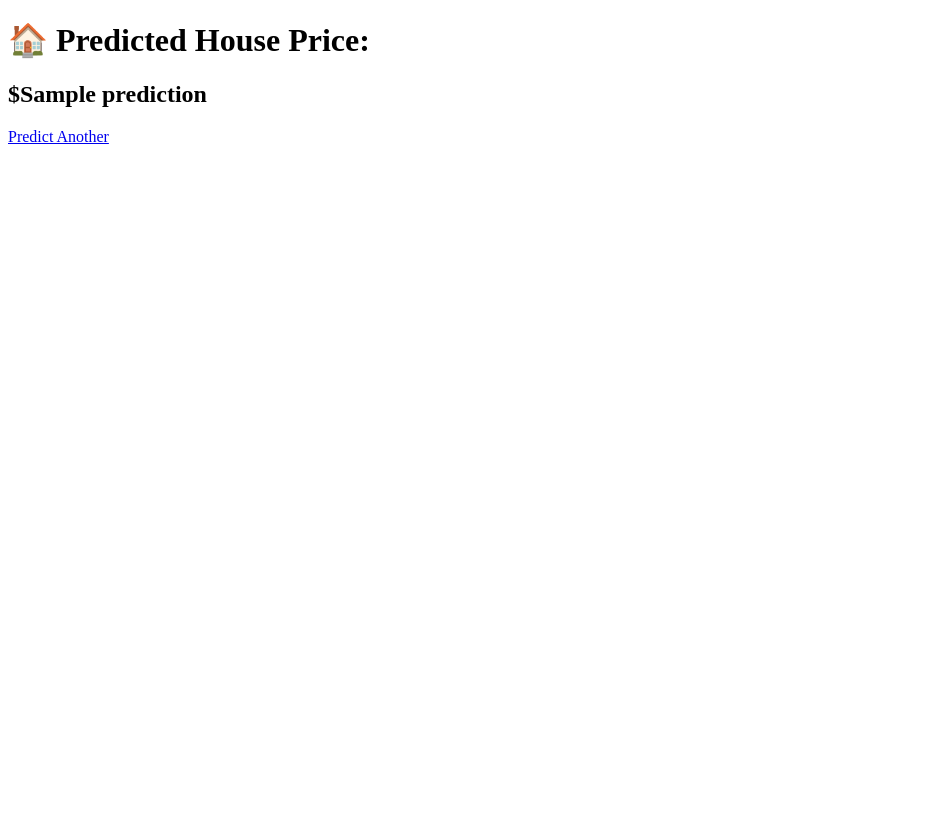
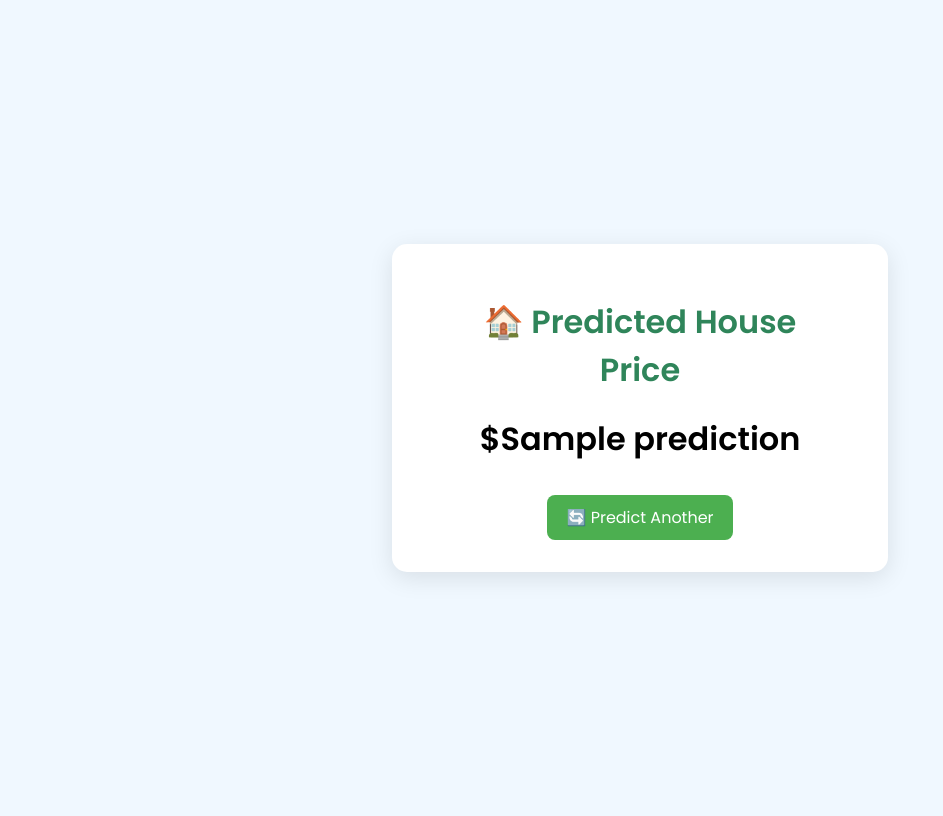
Before and after one commit to 01koushal/house-price-prediction, a Flask app: template templates/result.html in a window 1280 px wide. Shown: the whole page, without its empty margins (0-943 px from the left). Before the commit the page ends 144 px from the top, so only its background shows below. Run offline with Flask 3, Linux system fonts and the light colour scheme; the template is opened without the code that fills it: most values are stand-ins (such as "Sample title", 1, 10 or a date in 2020); parts of the project's set-up code (start-up, migrations or seed data) failed here and were passed over.

Commit message:
Update result.html

```diff
--- a/templates/result.html
+++ b/templates/result.html
@@ -1,11 +1,60 @@
 <!DOCTYPE html>
-<html>
+<html lang="en">
+
 <head>
-    <title>Predicted Price</title>
+    <meta charset="UTF-8">
+    <title>Prediction Result</title>
+    <link href="https://fonts.googleapis.com/css2?family=Poppins:wght@400;600&display=swap" rel="stylesheet">
+    <style>
+        body {
+            font-family: 'Poppins', sans-serif;
+            background: #f0f8ff;
+            display: flex;
+            justify-content: center;
+            align-items: center;
+            height: 100vh;
+        }
+
+        .result-card {
+            background-color: white;
+            padding: 2rem 3rem;
+            border-radius: 15px;
+            box-shadow: 0 6px 25px rgba(0, 0, 0, 0.1);
+            text-align: center;
+            max-width: 400px;
+        }
+
+        h1 {
+            color: #2f855a;
+        }
+
+        h2 {
+            font-size: 2rem;
+            margin: 1rem 0;
+        }
+
+        a {
+            display: inline-block;
+            margin-top: 1rem;
+            text-decoration: none;
+            color: #fff;
+            background-color: #4CAF50;
+            padding: 0.6rem 1.2rem;
+            border-radius: 8px;
+        }
+
+        a:hover {
+            background-color: #45a049;
+        }
+    </style>
 </head>
+
 <body>
-    <h1>🏠 Predicted House Price:</h1>
-    <h2>${{ prediction }}</h2>
-    <a href="/">Predict Another</a>
+    <div class="result-card">
+        <h1>🏠 Predicted House Price</h1>
+        <h2>${{ prediction }}</h2>
+        <a href="/">🔄 Predict Another</a>
+    </div>
 </body>
+
 </html>
```
